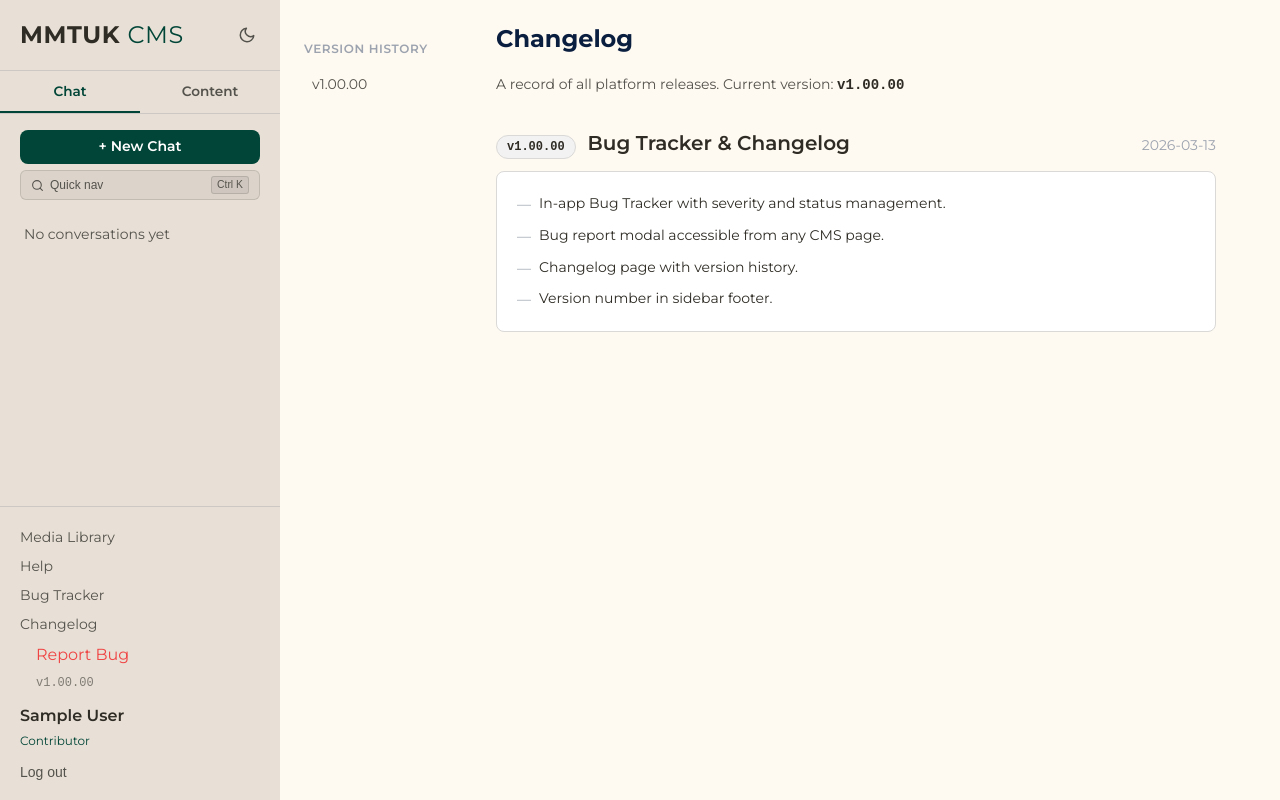
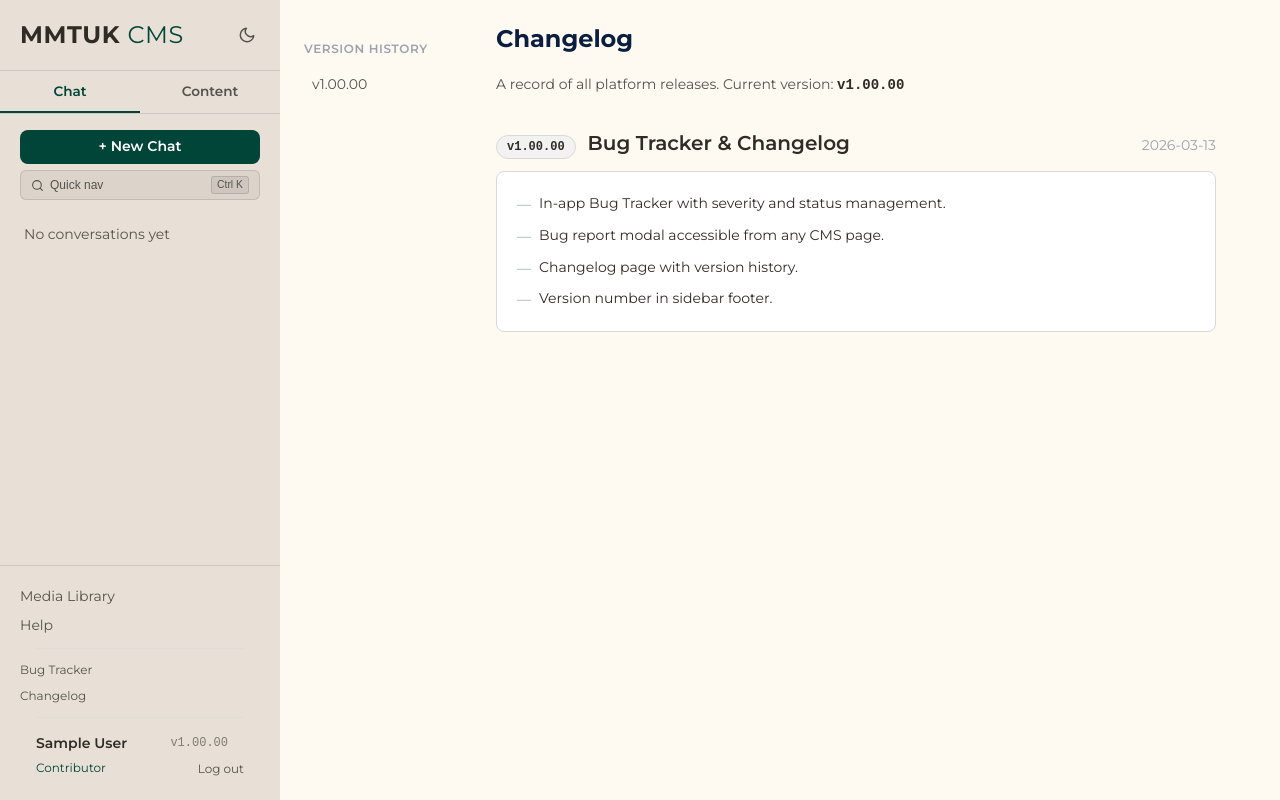
Before and after one commit to ChrisB2025/mmtuk-cms, a Django app: page /cms/changelog/ in a window 1280 px wide. Run offline with Django 5.2, Linux system fonts and the light colour scheme; the visitor is signed in with stand-in values (Sample User, id 1); data that the repository does not hold is empty; some libraries are stand-ins or nearby versions.

Commit message:
fix: Reorganise sidebar nav with dividers and compact user info
Move system links (Bug Tracker, Changelog, Site Config, Django Admin)
below a divider in muted style. Keep user-facing links (Media Library,
Help, Pending Approvals) at top. Compact user info row with version
badge and logout inline. Report Bug button moved to bug list page header.

Co-Authored-By: Claude Opus 4.6 <noreply@anthropic.com>

```diff
--- a/chat/static/chat/style.css
+++ b/chat/static/chat/style.css
@@ -323,19 +323,46 @@ body {
   padding: var(--space-1) 0;
 }
 .sidebar-link:hover { color: var(--s-active); }
-.logout-link { margin-top: var(--space-2); }
-.logout-link[type="submit"] { background: none; border: none; cursor: pointer; width: 100%; text-align: left; }
+.sidebar-divider {
+  height: 1px;
+  background: var(--border-primary);
+  margin: var(--space-2) var(--space-4);
+  opacity: 0.5;
+}
+.sidebar-link-muted {
+  color: var(--s-muted) !important;
+  font-size: var(--font-xs) !important;
+}
+.sidebar-link-muted:hover {
+  color: var(--s-active) !important;
+}
 
 .user-info {
-  margin: var(--space-2) 0;
+  padding: var(--space-1) var(--space-4);
+}
+.user-info-row {
+  display: flex;
+  align-items: center;
+  justify-content: space-between;
 }
 .user-name {
-  display: block;
   font-weight: var(--font-semibold);
-  font-size: var(--font-base);
+  font-size: var(--font-sm);
 }
 .user-role {
   font-size: var(--font-xs);
+  color: var(--s-active);
+}
+.sidebar-link-logout {
+  background: none;
+  border: none;
+  cursor: pointer;
+  font-size: var(--font-xs);
+  font-family: var(--font-family);
+  color: var(--s-muted);
+  padding: 0;
+}
+.sidebar-link-logout:hover {
   color: var(--s-active);
 }
 
--- a/chat/templates/chat/base.html
+++ b/chat/templates/chat/base.html
@@ -82,27 +82,32 @@
       <div class="sidebar-footer">
         <a href="{% url 'media_library' %}" class="sidebar-link">Media Library</a>
         <a href="{% url 'help' %}" class="sidebar-link {% if request.resolver_match.url_name == 'help' %}active{% endif %}">Help</a>
-        <a href="{% url 'bug_list' %}" class="sidebar-link {% if request.resolver_match.url_name == 'bug_list' %}active{% endif %}">Bug Tracker</a>
-        <a href="{% url 'changelog' %}" class="sidebar-link {% if request.resolver_match.url_name == 'changelog' %}active{% endif %}">Changelog</a>
-        <button type="button" class="sidebar-link sidebar-link-danger" onclick="openBugModal()">Report Bug</button>
-        {% if profile.role == 'admin' %}
-        <a href="{% url 'site_config_editor' %}" class="sidebar-link">Site Config</a>
-        <a href="/admin/" class="sidebar-link">Django Admin</a>
-        {% endif %}
         {% if profile.can_approve %}
+        <a href="{% url 'pending_list' %}" class="sidebar-link">Pending Approvals</a>
         <a href="{% url 'review_changes' %}" class="sidebar-link">Activity Log</a>
-        <a href="{% url 'pending_list' %}" class="sidebar-link">Pending Approvals</a>
         <a href="{% url 'content_health' %}" class="sidebar-link">Health Check</a>
         {% endif %}
-        <a href="{% url 'changelog' %}" class="sidebar-version">v{{ cms_version }}</a>
+        <div class="sidebar-divider"></div>
+        <a href="{% url 'bug_list' %}" class="sidebar-link sidebar-link-muted {% if request.resolver_match.url_name == 'bug_list' %}active{% endif %}">Bug Tracker</a>
+        <a href="{% url 'changelog' %}" class="sidebar-link sidebar-link-muted {% if request.resolver_match.url_name == 'changelog' %}active{% endif %}">Changelog</a>
+        {% if profile.role == 'admin' %}
+        <a href="{% url 'site_config_editor' %}" class="sidebar-link sidebar-link-muted">Site Config</a>
+        <a href="/admin/" class="sidebar-link sidebar-link-muted">Django Admin</a>
+        {% endif %}
+        <div class="sidebar-divider"></div>
         <div class="user-info">
-          <span class="user-name">{{ user.get_full_name|default:user.username }}</span>
-          <span class="user-role">{{ profile.get_role_display }}</span>
+          <div class="user-info-row">
+            <span class="user-name">{{ user.get_full_name|default:user.username }}</span>
+            <a href="{% url 'changelog' %}" class="sidebar-version">v{{ cms_version }}</a>
+          </div>
+          <div class="user-info-row">
+            <span class="user-role">{{ profile.get_role_display }}</span>
+            <form method="post" action="{% url 'logout' %}" style="margin:0">
+              {% csrf_token %}
+              <button type="submit" class="sidebar-link-logout">Log out</button>
+            </form>
+          </div>
         </div>
-        <form method="post" action="{% url 'logout' %}" style="margin:0">
-          {% csrf_token %}
-          <button type="submit" class="sidebar-link logout-link">Log out</button>
-        </form>
       </div>
     </aside>
     <script>
```
Also changed, not shown: chat/templates/chat/bug_list.html (+8 -5 lines).
